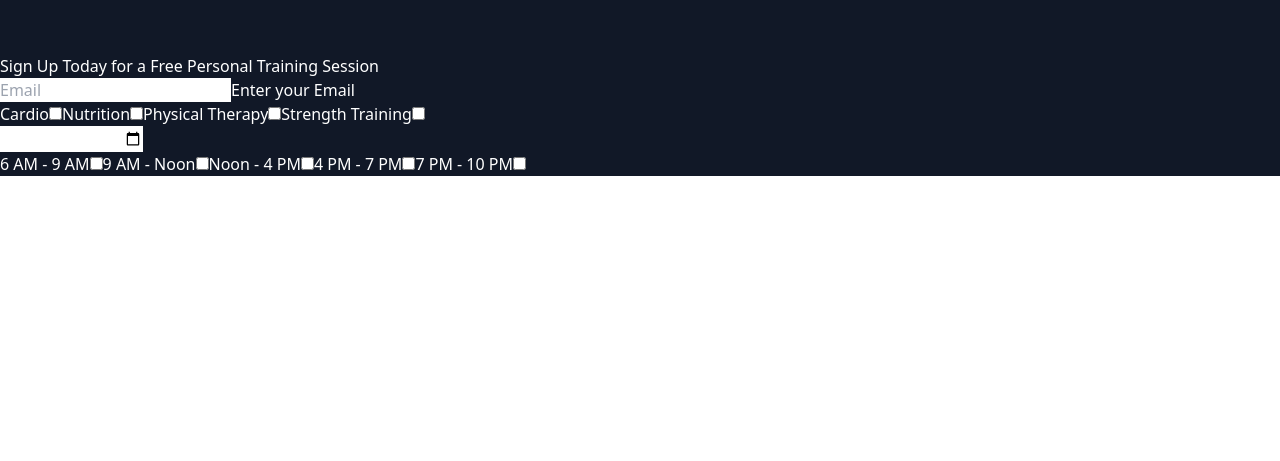
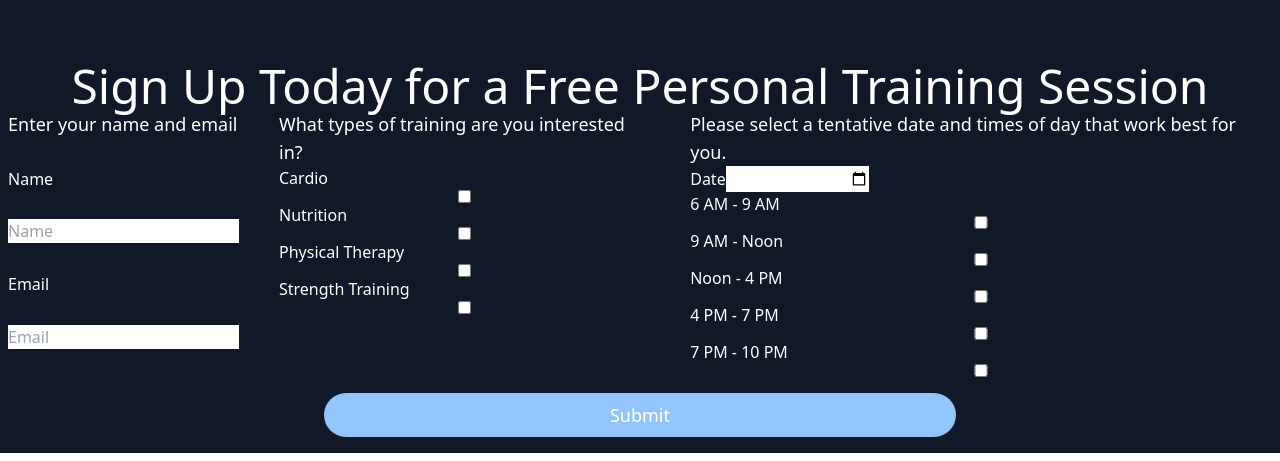
Before and after one commit to huntersteffner/Gym, a React (Create React App) app in the folder gym-website/: page / in a window 1280 px wide. Shown: the part 3945-4406 px from the top of the page. Before the commit the page ends 4121 px from the top, so only its background shows below. Built offline with nearby package versions, Linux system fonts and the light colour scheme.

Commit message:
Began PT Form

```diff
--- /dev/null
+++ b/gym-website/src/components/PtForm.js
@@ -0,0 +1,64 @@
+const PtForm = () => {
+    return <div className="m-2 ">
+    <div>
+      <form className="flex flex-col justify-center items-center">
+        <h3 className="text-center text-5xl">
+          Sign Up Today for a Free Personal Training Session
+        </h3>
+        <div className="flex flex-col md:flex-row space-x-10">
+          <div className="flex flex-col">
+            <h4 className="text-lg">Enter your name and email</h4>
+            <div className='flex flex-col justify-evenly h-full w-full'>
+              <label>Name</label>
+              <input type="text" placeholder="Name" />
+              <label >Email</label>
+              <input type="email" id="email" placeholder="Email" />
+            </div>
+          </div>
+          <div>
+            <h4 className="text-lg">
+              What types of training are you interested in?
+            </h4>
+            <div className="flex flex-col">
+              <label>Cardio</label>
+              <input type="checkbox" />
+              <label>Nutrition</label>
+              <input type="checkbox" />
+              <label>Physical Therapy</label>
+              <input type="checkbox" />
+              <label>Strength Training</label>
+              <input type="checkbox" />
+            </div>
+          </div>
+          <div>
+            <h4 className="text-lg">
+              Please select a tentative date and times of day that work best
+              for you.
+            </h4>
+            <label>Date</label>
+            <input type="date" />
+            <div className="flex flex-col">
+              <label>6 AM - 9 AM</label>
+              <input type="checkbox" />
+              <label>9 AM - Noon</label>
+              <input type="checkbox" />
+              <label>Noon - 4 PM</label>
+              <input type="checkbox" />
+              <label>4 PM - 7 PM</label>
+              <input type="checkbox" />
+              <label>7 PM - 10 PM</label>
+              <input type="checkbox" />
+            </div>
+          </div>
+        </div>
+        <input
+          className="bg-blue-300 rounded-full text-lg m-4 py-2 w-1/2 self-center cursor-pointer"
+          type="submit"
+          value="Submit"
+        />
+      </form>
+    </div>
+  </div>
+}
+
+export default PtForm
--- a/gym-website/src/pages/PersonalTraining.js
+++ b/gym-website/src/pages/PersonalTraining.js
@@ -4,6 +4,7 @@ import ptCardio from '../img/personal-training-treadmill.jpg'
 import ptForm from '../img/personal-training-form-check.jpg'
 import ptNutrition from '../img/personal-training-nutrition.jpg'
 import PtCard from '../components/PtCard'
+import PtForm from '../components/PtForm'
 
 const texts = {
   cardio: {
@@ -80,41 +81,7 @@ const PersonalTraining = (props) => {
       <div className="h-screen w-20">
         <h1>Hello</h1>
       </div>
-      <div>
-        <h3>Sign Up Today for a Free Personal Training Session</h3>
-        <form>
-          <div>
-            <input type="email" id="email" placeholder="Email" />
-            <label id="email">Enter your Email</label>
-          </div>
-          <div>
-            <label>Cardio</label>
-            <input type="checkbox" />
-            <label>Nutrition</label>
-            <input type="checkbox" />
-            <label>Physical Therapy</label>
-            <input type="checkbox" />
-            <label>Strength Training</label>
-            <input type="checkbox" />
-          </div>
-          <div>
-            <label Date></label>
-            <input type="date" />
-            <div>
-              <label>6 AM - 9 AM</label>
-              <input type="checkbox" />
-              <label>9 AM - Noon</label>
-              <input type="checkbox" />
-              <label>Noon - 4 PM</label>
-              <input type="checkbox" />
-              <label>4 PM - 7 PM</label>
-              <input type="checkbox" />
-              <label>7 PM - 10 PM</label>
-              <input type="checkbox" />
-            </div>
-          </div>
-        </form>
-      </div>
+      <PtForm/>
     </section>
   )
 }
```
